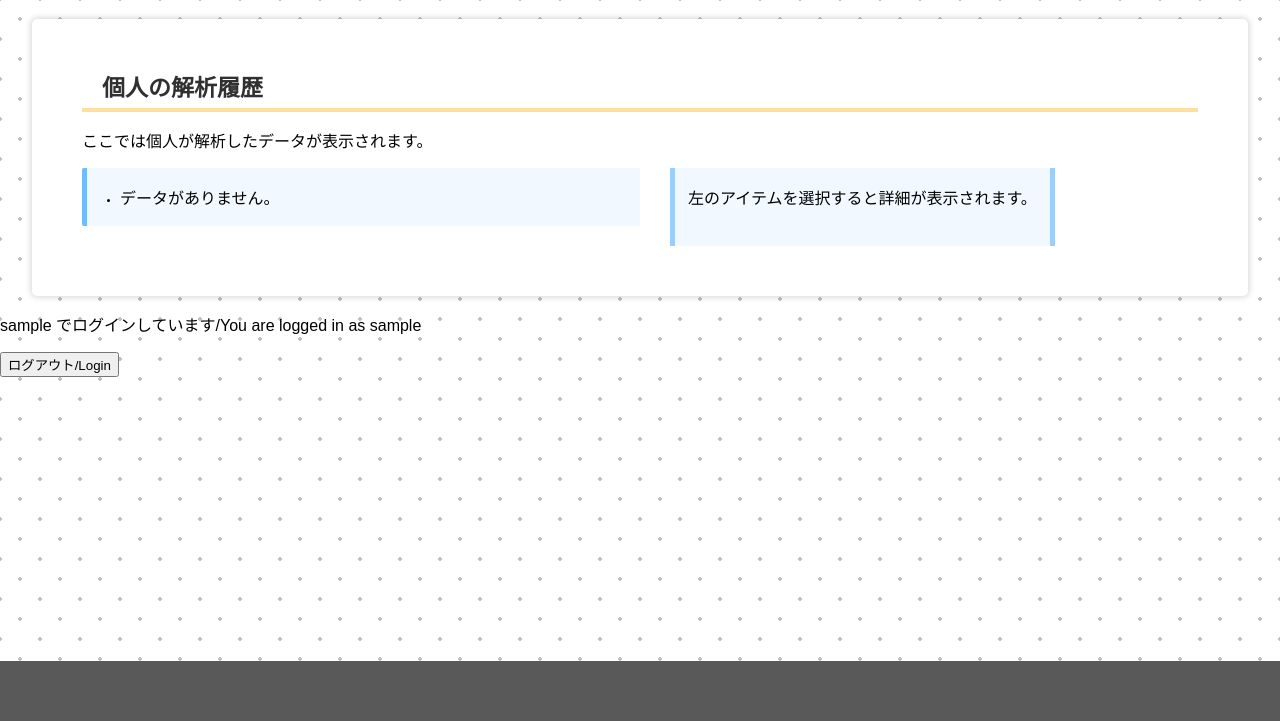
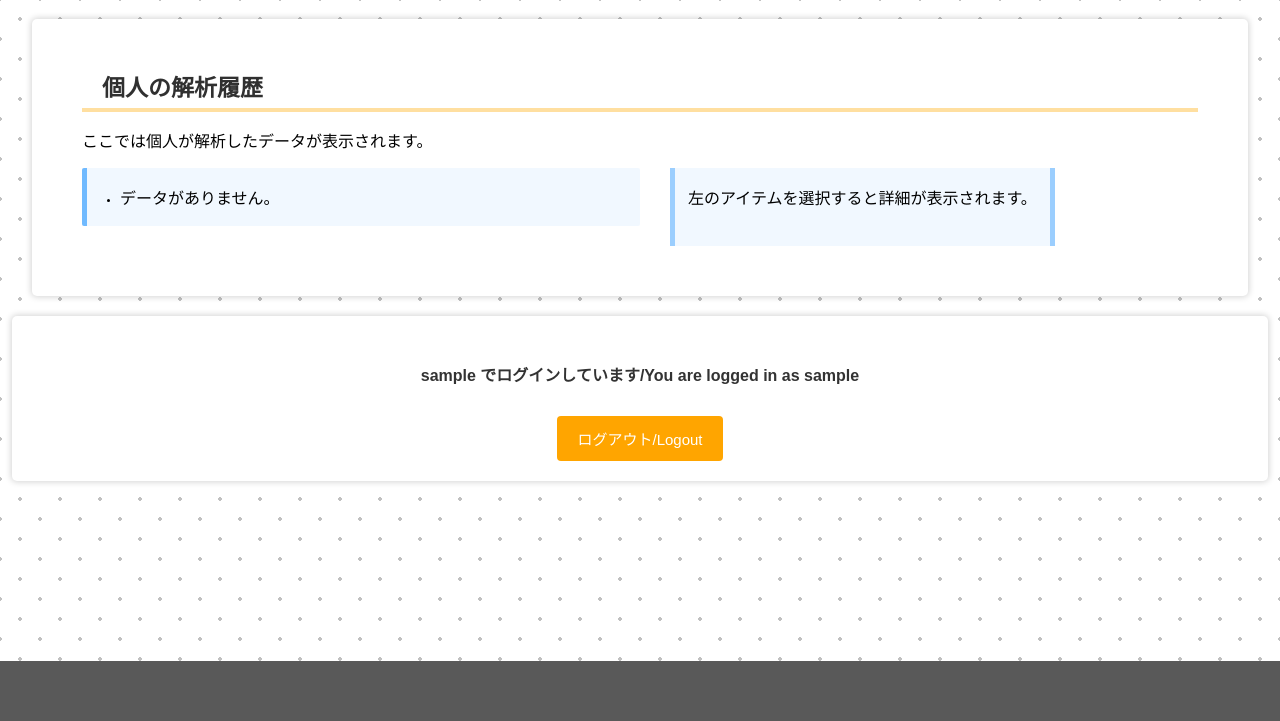
Before and after one commit to 1f10220158/project_cs-ex4, a Django app: page /private/ in a window 1280 px wide. Shown: the part 79-800 px from the top of the page. Run offline with Django 4.2, Linux system fonts and the light colour scheme; the visitor is signed in with stand-in values (Sample User, id 1); data that the repository does not hold is empty.

Commit message:
logoutttttttt

```diff
--- a/app/static/css/home.css
+++ b/app/static/css/home.css
@@ -61,3 +61,40 @@ ul {
 li::marker {
   font-size: 10px;
 }
+
+.logout-container {
+  background-color: white;
+  width: 95%;
+  margin: 0 auto;
+  box-shadow: 0px 0px 6px 1px rgba(0, 0, 0, 0.173);
+  border-radius: 5px;
+  margin-top: 20px;
+  padding: 20px;
+  text-align: center;
+}
+
+p.logged-in-message {
+  padding: 10px;
+  border-radius: 5px;
+  color: #333; /* テキストの色 */
+  font-weight: bold; /* フォントの太さ */
+  margin-bottom: 20px;
+}
+
+form.logout-form {
+    margin-top: 10px;
+}
+
+button.logout-button {
+  background-color: #ffa500;
+  color: #fff;
+  padding: 12px 20px;
+  border: none;
+  border-radius: 4px;
+  cursor: pointer;
+  font-size: 15px;
+}
+
+button.logout-button:hover {
+    background-color: #ff8c00;
+}
--- a/app/static/css/login.css
+++ b/app/static/css/login.css
@@ -1,3 +1,5 @@
+@charset "utf-8";
+
 .login-container {
     background-color: white;
     width: 95%;
--- a/app/static/css/signUp.css
+++ b/app/static/css/signUp.css
@@ -1,3 +1,5 @@
+@charset "utf-8";
+
 .main-container {
     background-color: white;
     width: 95%;
--- a/app/templates/private.html
+++ b/app/templates/private.html
@@ -85,13 +85,13 @@
     </div>
 </div>
 {% if user.is_authenticated %}
-  <p>{{ user.username }} でログインしています/You are logged in as {{ user.username }}</p>
-  <form method="post" action="{% url 'logout' %}">
+  <div class="logout-container">
+    <p class="logged-in-message">{{ user.username }} でログインしています/You are logged in as {{ user.username }}</p>
+  <form class="logout-form" method="post" action="{% url 'logout' %}">
     {% csrf_token %}
-    <button type="submit">ログアウト/Login</button>
+    <button class="logout-button" type="submit">ログアウト/Logout</button>
   </form>
-  {% else %}
-        <p>ログインしてください。/You are not logged in. Please <a href="{% url 'login' %}">ログイン/Login</a>.</p>
+  </div>
 {% endif %}
 {% endblock %}
 
```
